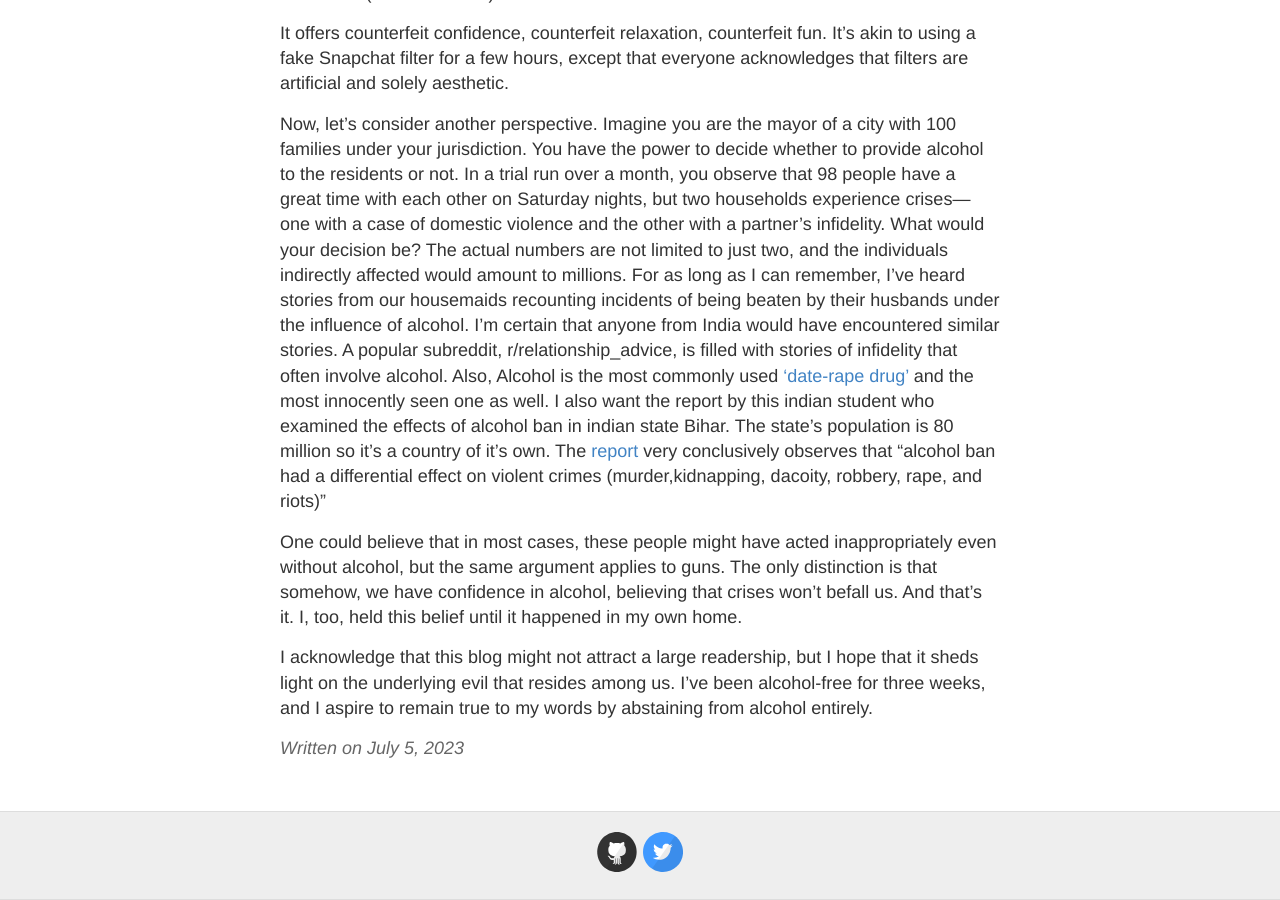
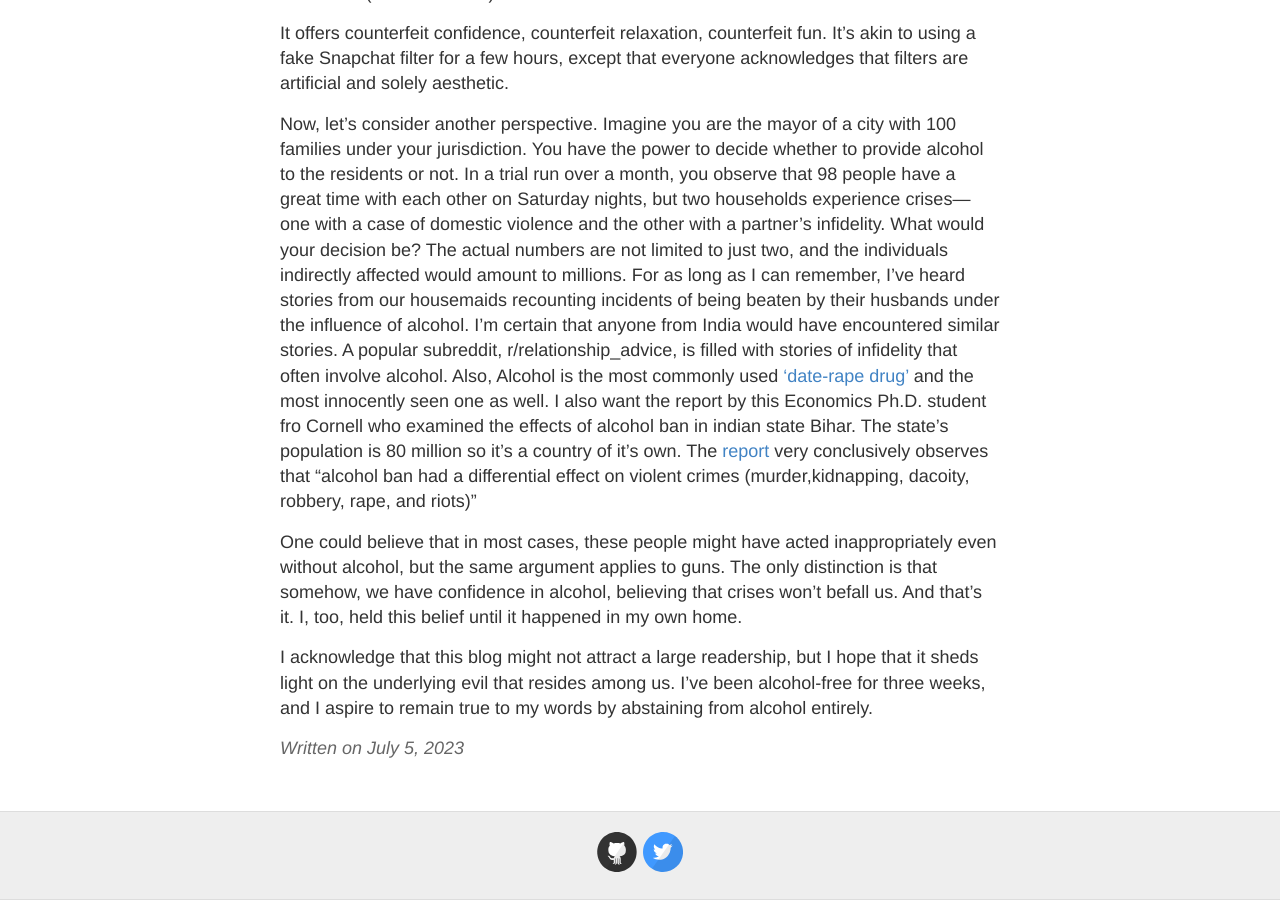
Before and after one commit to harora/harora.github.io, a Jekyll site: the page built from _posts/2023-07-05-alcohol.md, in a window 1280 px wide and 900 px high, scrolled down 961 px. Built offline with Jekyll 4.4.1, drawn with Linux system fonts in a browser that asks for light colours.

Commit message:
Update 2023-07-05-alcohol.md

```diff
--- a/_posts/2023-07-05-alcohol.md
+++ b/_posts/2023-07-05-alcohol.md
@@ -18,7 +18,7 @@ You're not (fill-in-the-blank)—drink me." \
 
 It offers counterfeit confidence, counterfeit relaxation, counterfeit fun. It's akin to using a fake Snapchat filter for a few hours, except that everyone acknowledges that filters are artificial and solely aesthetic.
 
-Now, let's consider another perspective. Imagine you are the mayor of a city with 100 families under your jurisdiction. You have the power to decide whether to provide alcohol to the residents or not. In a trial run over a month, you observe that 98 people have a great time with each other on Saturday nights, but two households experience crises—one with a case of domestic violence and the other with a partner's infidelity. What would your decision be? The actual numbers are not limited to just two, and the individuals indirectly affected would amount to millions. For as long as I can remember, I've heard stories from our housemaids recounting incidents of being beaten by their husbands under the influence of alcohol. I'm certain that anyone from India would have encountered similar stories. A popular subreddit, r/relationship_advice, is filled with stories of infidelity that often involve alcohol. Also, Alcohol is the most commonly used ['date-rape drug'](https://www.webmd.com/mental-health/addiction/date-rape-drugs) and the most innocently seen one as well. I also want the report by this indian student who examined the effects of alcohol ban in indian state Bihar. The state's population is 80 million so it's a country of it's own. The [report](https://natashajha.github.io/files/EDCC-alcoholban-ms.pdf) very conclusively observes that "alcohol ban had a differential effect on violent crimes (murder,kidnapping, dacoity, robbery, rape, and riots)"
+Now, let's consider another perspective. Imagine you are the mayor of a city with 100 families under your jurisdiction. You have the power to decide whether to provide alcohol to the residents or not. In a trial run over a month, you observe that 98 people have a great time with each other on Saturday nights, but two households experience crises—one with a case of domestic violence and the other with a partner's infidelity. What would your decision be? The actual numbers are not limited to just two, and the individuals indirectly affected would amount to millions. For as long as I can remember, I've heard stories from our housemaids recounting incidents of being beaten by their husbands under the influence of alcohol. I'm certain that anyone from India would have encountered similar stories. A popular subreddit, r/relationship_advice, is filled with stories of infidelity that often involve alcohol. Also, Alcohol is the most commonly used ['date-rape drug'](https://www.webmd.com/mental-health/addiction/date-rape-drugs) and the most innocently seen one as well. I also want the report by this Economics Ph.D. student fro Cornell who examined the effects of alcohol ban in indian state Bihar. The state's population is 80 million so it's a country of it's own. The [report](https://natashajha.github.io/files/EDCC-alcoholban-ms.pdf) very conclusively observes that "alcohol ban had a differential effect on violent crimes (murder,kidnapping, dacoity, robbery, rape, and riots)"
 
 One could believe that in most cases, these people might have acted inappropriately even without alcohol, but the same argument applies to guns. The only distinction is that somehow, we have confidence in alcohol, believing that crises won't befall us. And that's it. I, too, held this belief until it happened in my own home.
 
```
